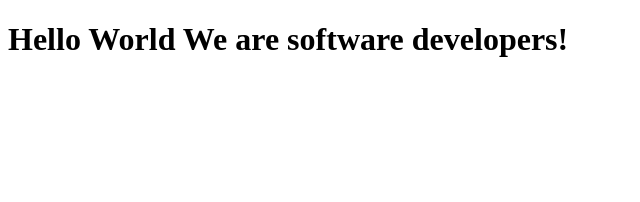
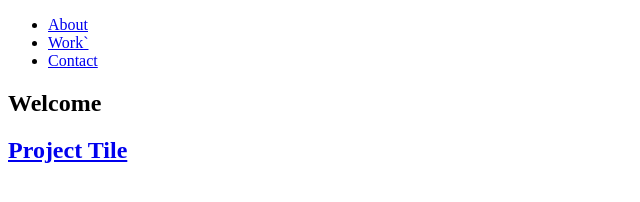
Before and after one commit to mnekx/IsaiahMnemba, a plain HTML site: page index.html in a window 1280 px wide. Shown: the whole page, without its empty margins (0-640 px from the left). Drawn offline with Linux system fonts and the light colour scheme.

Commit message:
Update index.html

```diff
--- a/index.html
+++ b/index.html
@@ -7,9 +7,37 @@
   </head>
 
   <body>
-    <h1>Hello World We are software developers!</h1>
     <script src="https://cdn.freecodecamp.org/testable-projects-fcc/v1/bundle.js"></script>
-
+    <header>
+      <nav id="navbar">
+        <ul>
+          <li><a href="#about">About</a></li>
+          <li><a href="#work">Work`</a></li>
+          <li><a href="#contact">Contact</a></li>
+        </ul>
+      </nav>
+    </header>
+    <main>
+      <section id="welcome-section">
+        <h1>Welcome</h1>
+      </section>
+      <section id="projects">
+        <div class="project">
+          <h2 class="project-tile">
+            <a href="project-tile">Project Tile</a>
+          </h2>
+        </div>
+      </section>
+      <section></section>
+    </main>
+    <footer>
+      <a
+        href="https://github.com/NyandoriOmulo/MnembaIsaiah
+      "
+        id="profile-link"
+        target="__blank"
+      ></a>
+    </footer>
     <!--
 
     Hello Camper!
```
